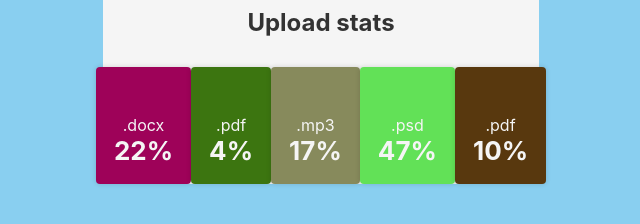
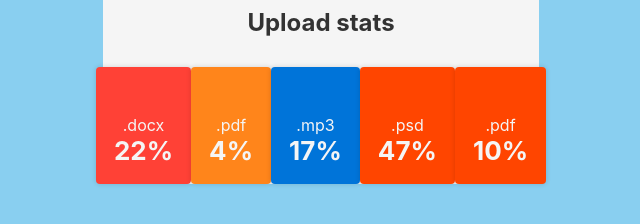
Before and after one commit to PolinaFaustova/goit-react-hw-01-components, a React (Create React App) app: page / in a window 1280 px wide. Shown: the part 556-780 px from the top of the page, without its empty margins (319-959 px from the left). Built offline with nearby package versions, Linux system fonts and the light colour scheme.

Commit message:
Update Statistics.jsx

```diff
--- a/src/components/Statistics/Statistics.jsx
+++ b/src/components/Statistics/Statistics.jsx
@@ -20,13 +20,9 @@ export const Statistics = ({ title, stats }) => {
        }
 
        function randomColor() {
-        let red, green, blue;
-        do {
-          red = Math.floor(Math.random() * 256);
-          green = Math.floor(Math.random() * 256);
-          blue = Math.floor(Math.random() * 256);
-        } while (red === 255 && green === 255 && blue === 255 || red < 50 && green < 50);
-        return `rgb(${red}, ${green}, ${blue})`;
+        const colors = ['#FF4136', '#FF851B', '#FFDC00', '#2ECC40', '#0074D9', '#B10DC9', '#FF69B4', '#800080', '#FF4500', '#006400'];
+        const index = Math.floor(Math.random() * colors.length);
+        return colors[index];
       }
 
 
```
